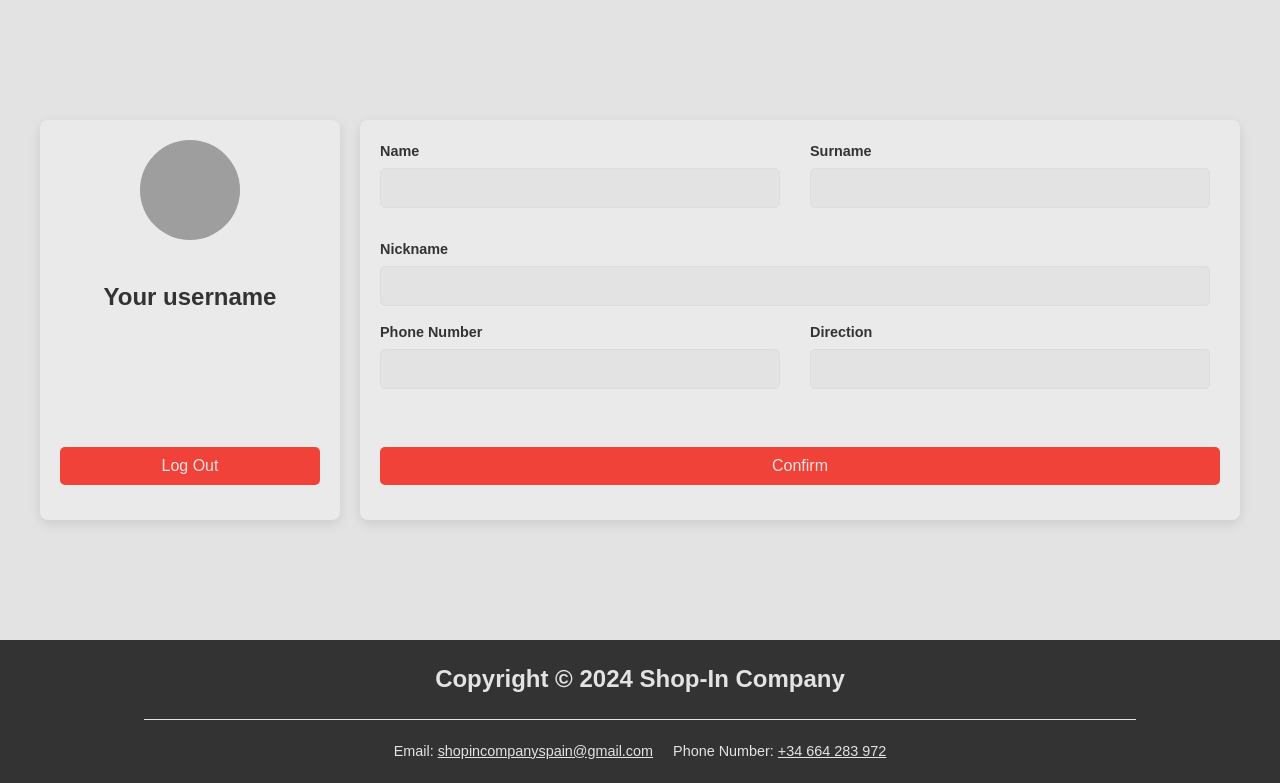
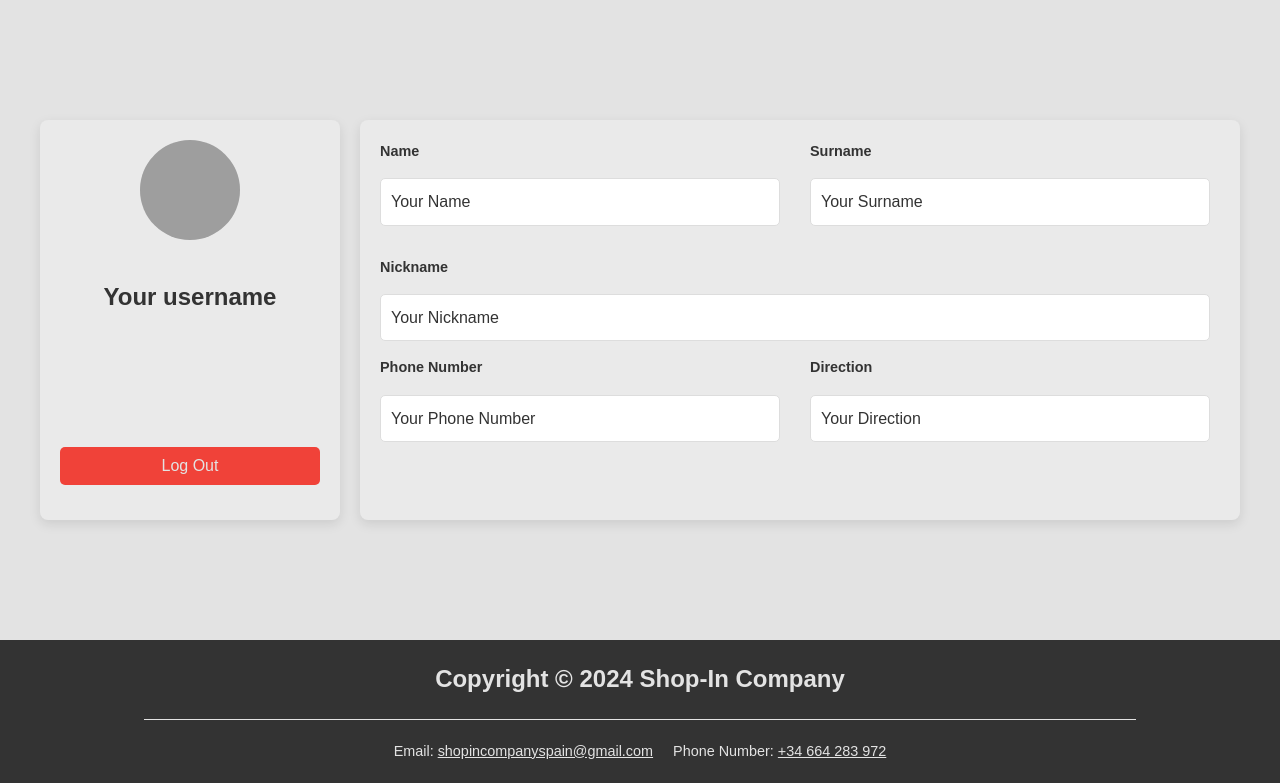
Before and after one commit to GitKub3r/TiendaOnline-EntornoServidor, a PHP site: page /profile.php in a window 1280 px wide. Shown: the part 91-874 px from the top of the page. Run offline with PHP 8.4, Linux system fonts and the light colour scheme; the visitor is signed in with stand-in values (Sample User, id 1); grey boxes are pictures that could not be loaded.

Commit message:
Arreglado vista profile.php y css

```diff
--- a/Vista/estilos/form.css
+++ b/Vista/estilos/form.css
@@ -63,7 +63,7 @@ form h1 {
 form button {
     padding: 10px 20px;
     margin: 15px 0; /* Espaciado vertical entre los botones */
-    width: 100%; /* Establecer ancho del botón al 100% del contenedor */
+    width: 98%; /* Establecer ancho del botón al 100% del contenedor */
     border: none;
     border-radius: 5px;
     background-color: var(--pastel-red);
--- a/Vista/estilos/profile.css
+++ b/Vista/estilos/profile.css
@@ -66,7 +66,6 @@
     display: flex;
     flex-direction: column;
     justify-content: space-between;
-    flex-wrap: wrap;
 }
 
 /* Contenedor de grupos de formulario (para inputs alineados) */
@@ -89,11 +88,12 @@
     font-weight: bold;
 }
 
-.form-group input {
+.form-group span {
+    text-align: left;
     padding: 10px;
     border: 1px solid var(--border-color);
     border-radius: 5px;
     font-size: 1em;
     outline: none;
-    background-color: var(--soft-white);
+    background-color: white;
 }
--- a/Vista/profile.php
+++ b/Vista/profile.php
@@ -1,10 +1,10 @@
 <?php
-    /*session_start();
+    session_start();
 
     if (!$_SESSION["logged"]) {
         header("Location: signin-page.html");
         exit();
-    }*/
+    }
 ?>
 
 <!DOCTYPE html>
@@ -46,34 +46,32 @@
                 <div class="form-group-container">
                     <div class="form-group">
                         <label for="profile-name">Name</label>
-                        <input type="text" name="profile-name" id="profile-name" required>
+                        <span id="profile-name">Your Name</span>
                     </div>
 
                     <div class="form-group">
                         <label for="profile-surname">Surname</label>
-                        <input type="text" name="profile-surname" id="profile-surname" required>
+                        <span id="profile-surname">Your Surname</span>
                     </div>
                 </div>
 
                 <div class="form-group">
                     <label for="profile-nickname">Nickname</label>
-                    <input type="text" name="profile-nickname" id="profile-nickname" required>
+                    <span id="profile-nickname">Your Nickname</span>
                 </div>
 
                 <div class="form-group-container">
                     <div class="form-group">
                         <label for="profile-telephone">Phone Number</label>
-                        <input type="text" name="profile-telephone" id="profile-telephone" required>
+                        <span id="profile-telephone">Your Phone Number</span>
                     </div>
 
                     <div class="form-group">
                         <label for="profile-direction">Direction</label>
-                        <input type="text" name="profile-direction" id="profile-direction" required>
+                        <span id="profile-direction">Your Direction</span>
                     </div>
                 </div>
             </div>
-
-            <button type="submit" value="confirm">Confirm</button>
         </form>
     </div>
 
```
